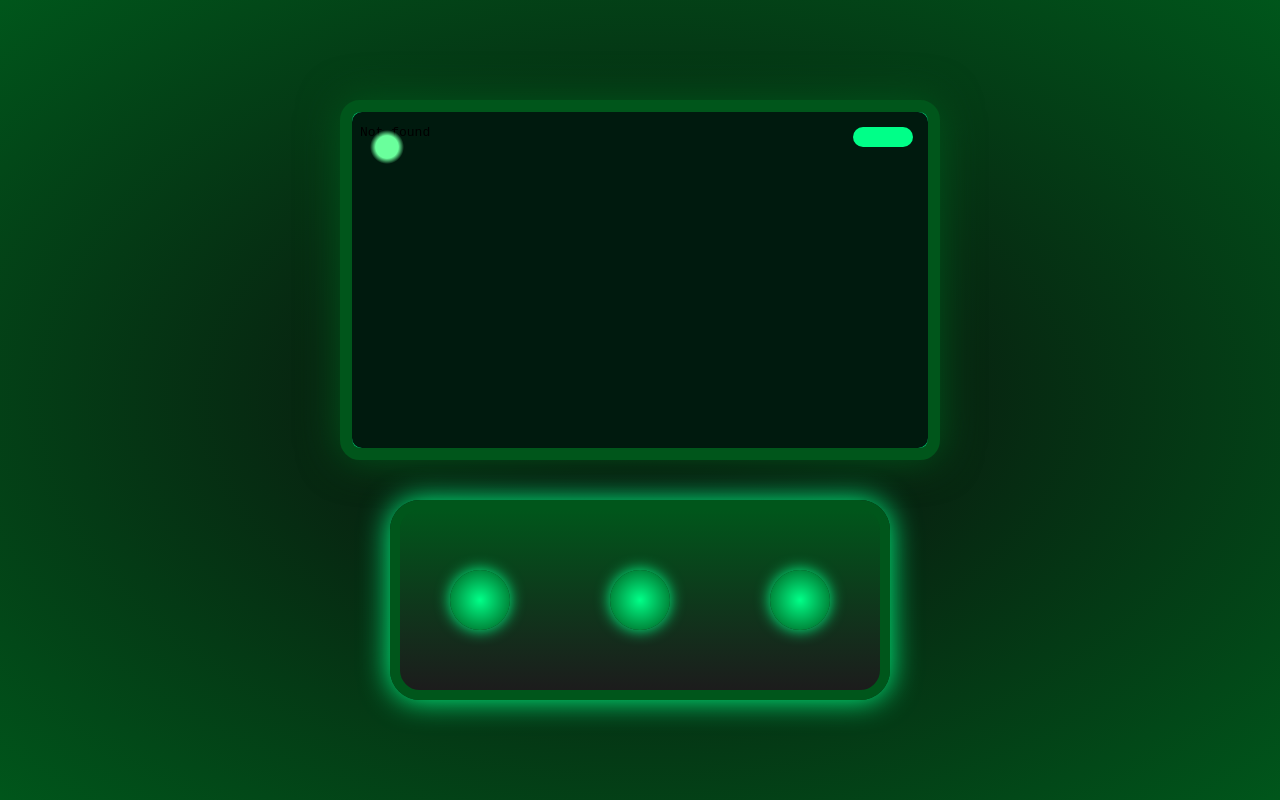
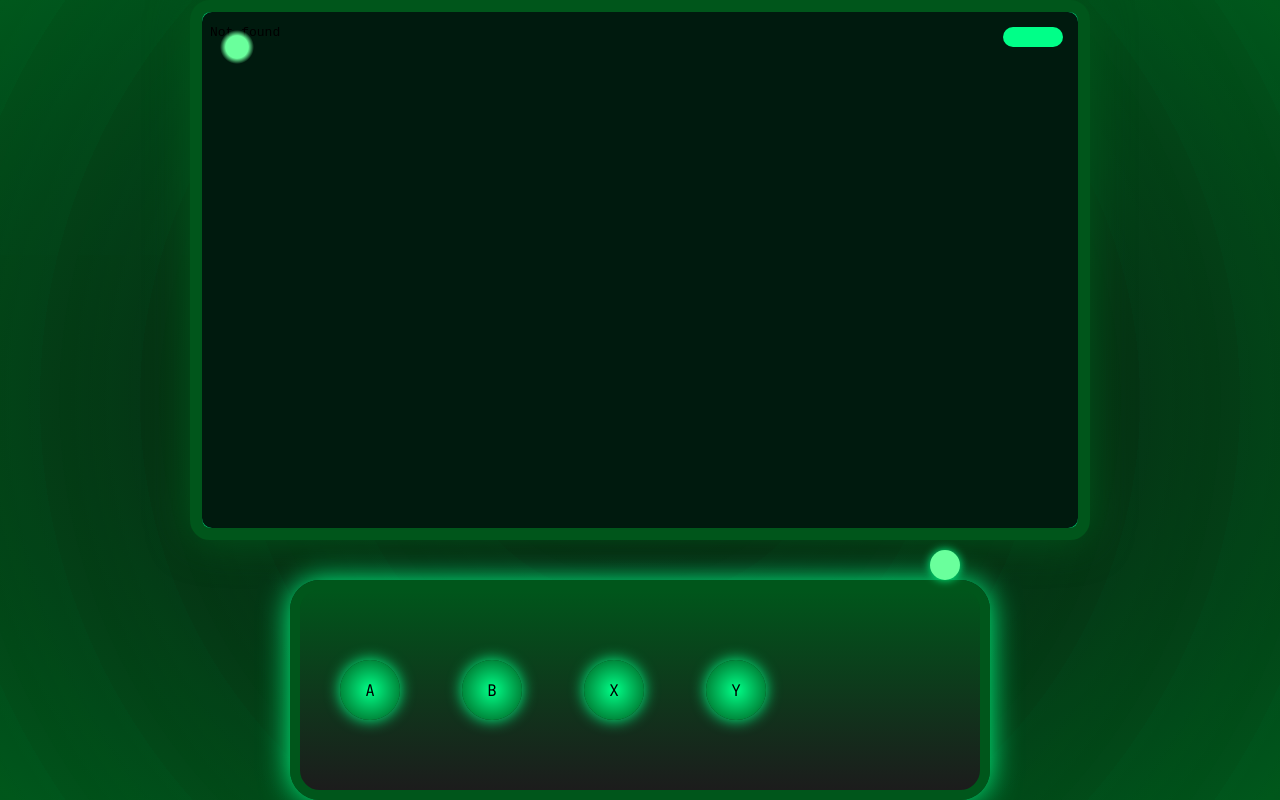
Before and after one commit to MarieBaaabby/portfolio-imperatrice-m, a plain HTML site: page index.html in a window 1280 px wide. Drawn offline with Linux system fonts and the light colour scheme.

Commit message:
Update index.html

```diff
--- a/index.html
+++ b/index.html
@@ -28,11 +28,12 @@
       align-items: center;
       justify-content: center;
       height: 100vh;
+      overflow: hidden;
     }
 
     .console-screen {
-      width: 600px;
-      height: 360px;
+      width: 900px;
+      height: 540px;
       background-color: #003d24;
       border: 12px solid var(--vert-imperial);
       border-radius: 20px;
@@ -72,19 +73,21 @@
     }
 
     .console-controller {
-      width: 500px;
-      height: 200px;
+      width: 700px;
+      height: 220px;
       background: linear-gradient(to bottom, var(--vert-imperial), var(--gris-console));
       border: 10px solid var(--vert-imperial);
       border-radius: 30px;
-      display: flex;
-      justify-content: space-around;
+      display: grid;
+      grid-template-columns: repeat(5, 1fr);
       align-items: center;
+      padding: 0 40px;
+      gap: 10px;
       box-shadow: 0 0 30px var(--vert-fluo);
       position: relative;
     }
 
-    .joystick, .buttons, .dpad {
+    .controller-button {
       width: 60px;
       height: 60px;
       background: radial-gradient(circle at center, var(--vert-fluo), var(--vert-imperial));
@@ -94,28 +97,83 @@
       justify-content: center;
       align-items: center;
       cursor: pointer;
+      transition: transform 0.1s, box-shadow 0.2s;
+    }
+
+    .controller-button:hover {
+      transform: scale(1.1);
+      box-shadow: 0 0 25px var(--vert-fluo);
+    }
+
+    .controller-button:active {
+      transform: scale(0.95);
+      box-shadow: inset 0 0 10px var(--vert-fluo);
+    }
+
+    .music-toggle {
+      position: absolute;
+      top: -40px;
+      right: 20px;
+      width: 30px;
+      height: 30px;
+      background-color: var(--vert-citron);
+      border-radius: 50%;
+      box-shadow: 0 0 10px var(--vert-fluo);
+      cursor: pointer;
+    }
+
+    .background-animation {
+      position: fixed;
+      top: 0;
+      left: 0;
+      width: 100vw;
+      height: 100vh;
+      pointer-events: none;
+      z-index: -1;
+      background: repeating-radial-gradient(circle at center, rgba(0, 255, 136, 0.05) 0, transparent 100px);
+      animation: pulse 4s infinite ease-in-out;
+    }
+
+    @keyframes pulse {
+      0%, 100% { opacity: 0.3; }
+      50% { opacity: 0.6; }
     }
   </style>
 </head>
 <body>
+  <div class="background-animation"></div>
 
   <!-- ÉCRAN DE CONSOLE SÉPARÉ -->
   <div class="console-screen">
     <iframe src="screens/screen-accueil.html" id="screenFrame"></iframe>
   </div>
 
-  <!-- MANETTE SÉPARÉE -->
+  <!-- MANETTE SÉPARÉE ET INTERACTIVE -->
   <div class="console-controller">
-    <div class="dpad" onclick="changeScreen('screens/screen-accueil.html')" title="Accueil"></div>
-    <div class="joystick" onclick="changeScreen('screens/screen-projets.html')" title="Projets"></div>
-    <div class="buttons" onclick="changeScreen('screens/screen-contact.html')" title="Contact"></div>
+    <div class="controller-button" onclick="changeScreen('screens/screen-accueil.html')" title="Accueil">A</div>
+    <div class="controller-button" onclick="changeScreen('screens/screen-projets.html')" title="Projets">B</div>
+    <div class="controller-button" onclick="changeScreen('screens/screen-contact.html')" title="Contact">X</div>
+    <div class="controller-button" onclick="changeScreen('screens/screen-credits.html')" title="Crédits">Y</div>
+    <div class="music-toggle" onclick="toggleMusic()" title="Activer/Désactiver la musique"></div>
   </div>
+
+  <audio id="consoleMusic" loop>
+    <source src="assets/music.mp3" type="audio/mpeg">
+  </audio>
 
   <script>
     function changeScreen(path) {
       document.getElementById("screenFrame").src = path;
     }
+
+    function toggleMusic() {
+      const music = document.getElementById("consoleMusic");
+      if (music.paused) {
+        music.play();
+      } else {
+        music.pause();
+      }
+    }
   </script>
-
 </body>
 </html>
```
